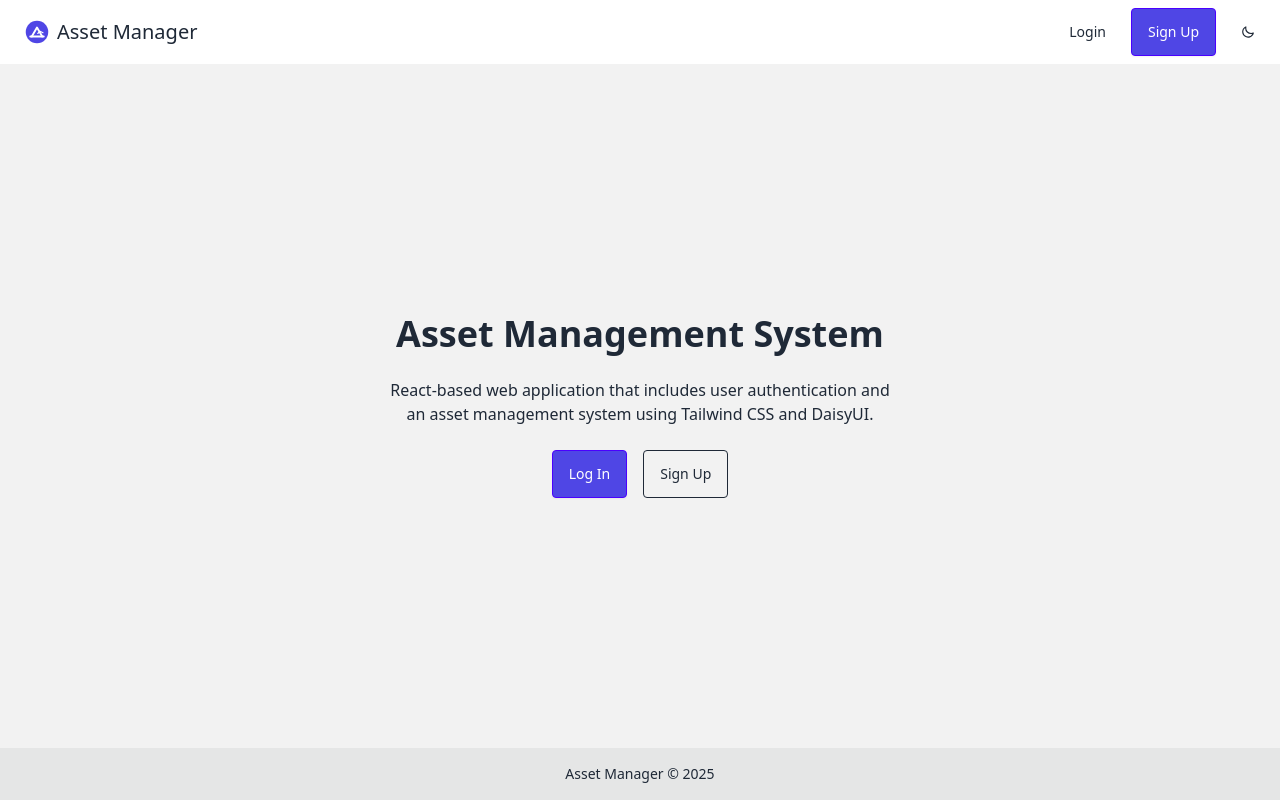
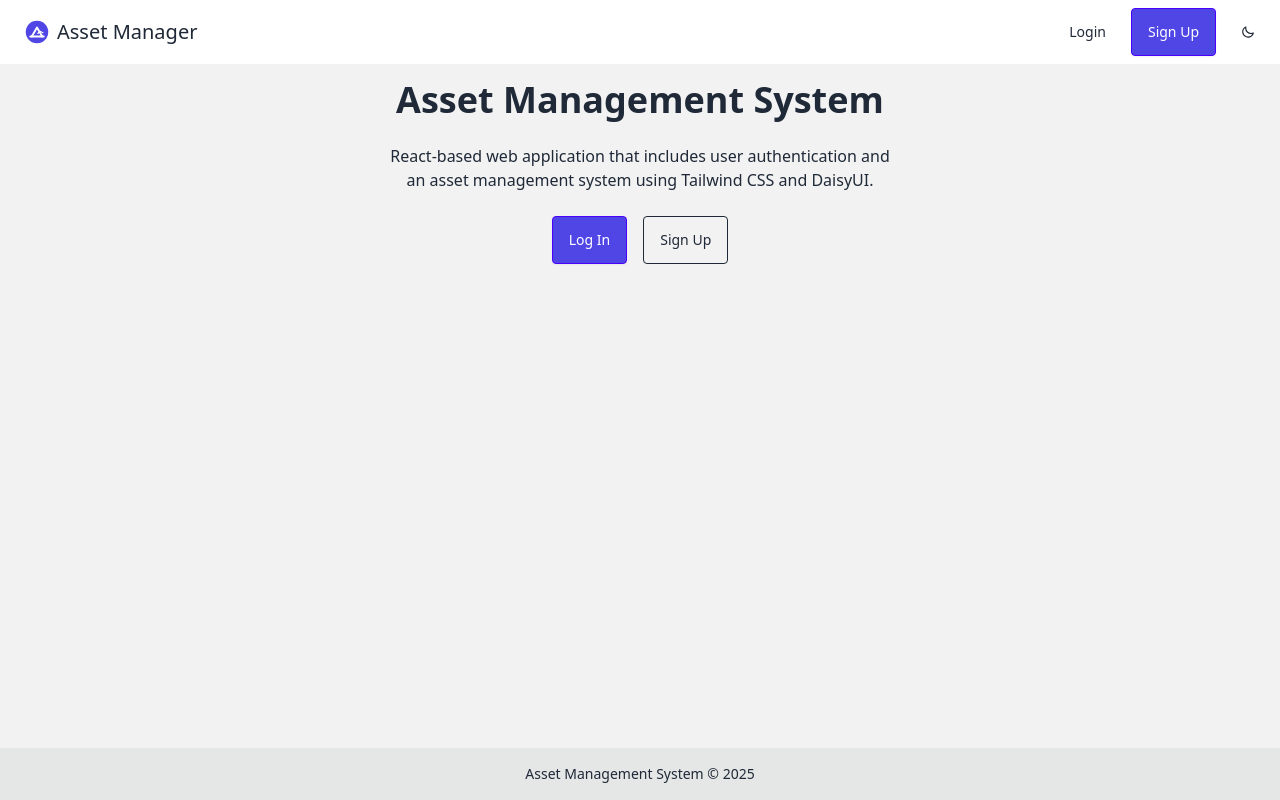
Before and after one commit to Prathmesh-Dhatrak/asset-management-system, a React (Vite) app: page / in a window 1280 px wide. Built offline with nearby package versions, Linux system fonts and the light colour scheme.

Commit message:
fix: add AppLayout

```diff
--- a/src/app/pages/DashboardPage.tsx
+++ b/src/app/pages/DashboardPage.tsx
@@ -1,17 +1,17 @@
 import React from 'react';
-import Navbar from 'components/organisms/Navbar';
+import AppLayout from 'app/templates/AppLayout';
 import AssetManager from 'components/organisms/AssetManager';
 
 const DashboardPage: React.FC = () => {
+
   return (
-    <div className="min-h-screen bg-base-200">
-      <Navbar />
+    <AppLayout>
       <div className="container mx-auto px-4 py-8">
         <div className="bg-base-100 shadow-xl rounded-xl p-6">
           <AssetManager />
         </div>
       </div>
-    </div>
+    </AppLayout>
   );
 };
 
--- a/src/app/pages/HomePage.tsx
+++ b/src/app/pages/HomePage.tsx
@@ -1,16 +1,14 @@
 import React from 'react';
 import { Link } from 'react-router-dom';
 import { useAppSelector } from 'hooks/reduxHooks';
-import Navbar from 'components/organisms/Navbar';
+import AppLayout from 'app/templates/AppLayout';
 
 const HomePage: React.FC = () => {
   const { isAuthenticated } = useAppSelector(state => state.auth);
 
   return (
-    <div className="flex flex-col min-h-screen bg-base-200">
-      <Navbar />
-
-      <div className="flex-grow hero bg-base-200">
+    <AppLayout>
+      <div className="hero bg-base-200">
         <div className="hero-content text-center">
           <div className="max-w-lg">
             <h1 className="text-4xl font-bold">Asset Management System</h1>
@@ -28,13 +26,7 @@ const HomePage: React.FC = () => {
           </div>
         </div>
       </div>
-
-      <footer className="footer footer-center p-4 bg-base-300 text-base-content mt-auto">
-        <div>
-          <p>Asset Manager &copy; {new Date().getFullYear()}</p>
-        </div>
-      </footer>
-    </div>
+    </AppLayout>
   );
 };
 
--- /dev/null
+++ b/src/app/templates/AppLayout.tsx
@@ -0,0 +1,24 @@
+import React, { ReactNode } from 'react';
+import Navbar from 'components/organisms/Navbar';
+
+interface AppLayoutProps {
+    children: ReactNode;
+}
+
+const AppLayout: React.FC<AppLayoutProps> = ({ children }) => {
+    return (
+        <div className="flex flex-col min-h-screen bg-base-200">
+            <Navbar />
+            <main className="flex-grow">
+                {children}
+            </main>
+            <footer className="footer footer-center p-4 bg-base-300 text-base-content mt-auto">
+                <div>
+                    <p>Asset Management System &copy; {new Date().getFullYear()}</p>
+                </div>
+            </footer>
+        </div>
+    );
+};
+
+export default AppLayout;
```
